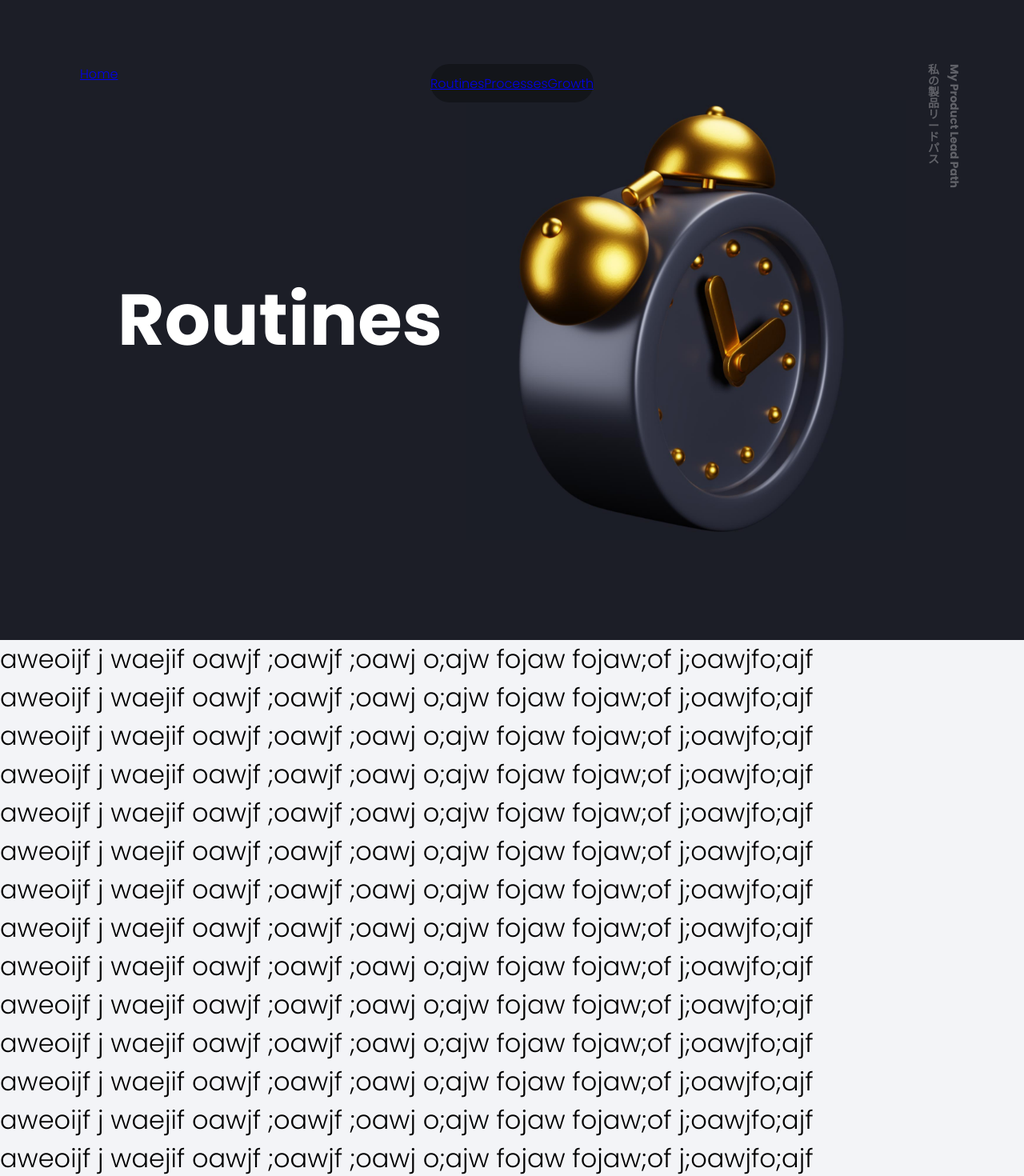
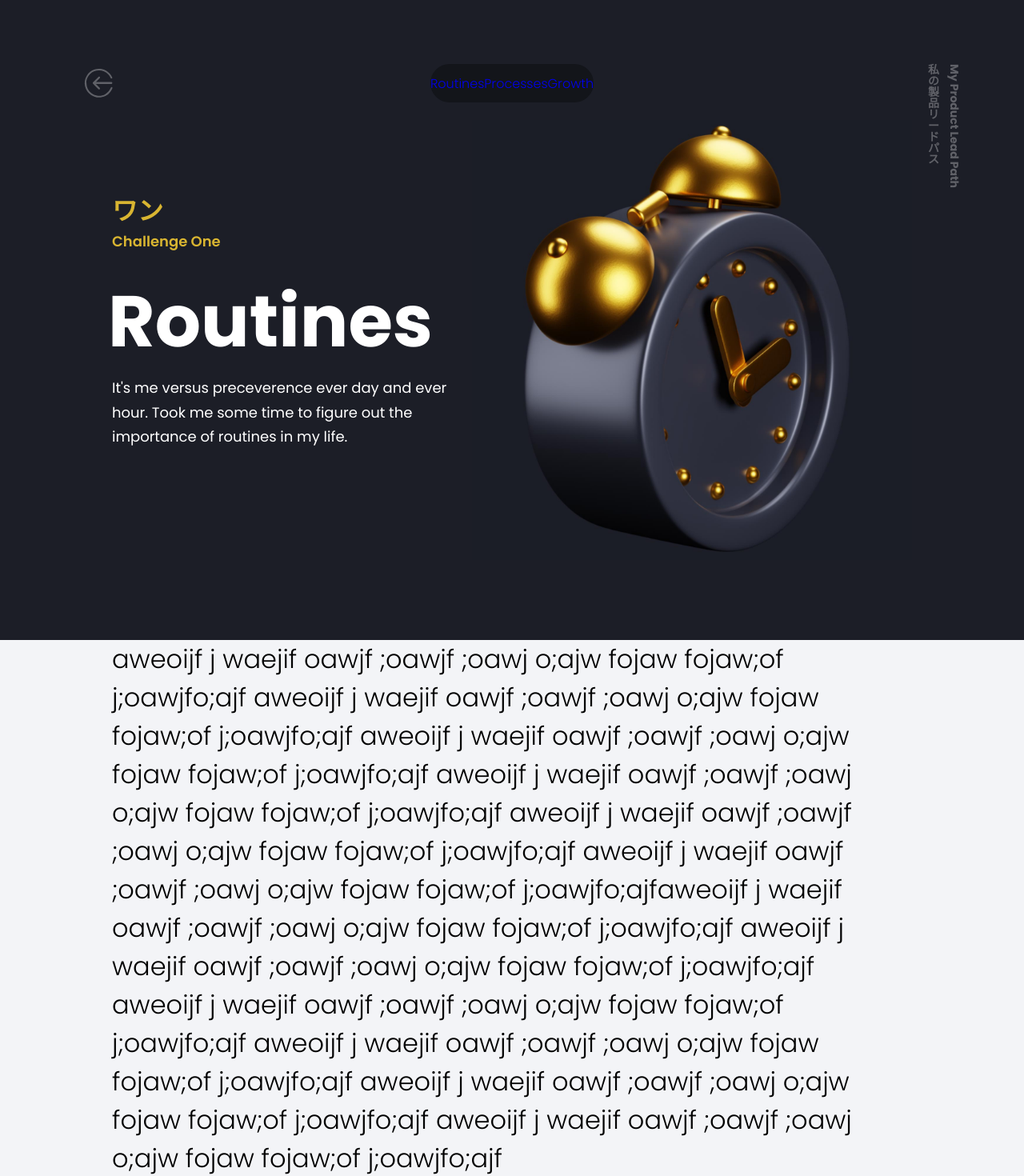
Before and after one commit to tombrewsviews/my-path, a React (Create React App) app: page /challenges/routines in a window 1280 px wide. Shown: the top 1470 px of the page at 80% size. Built offline with nearby package versions, Linux system fonts and the light colour scheme.

Commit message:
routines styling

```diff
--- a/src/pages/Challenges.js
+++ b/src/pages/Challenges.js
@@ -7,6 +7,7 @@ import "./../App.css";
 import Routines from "./Routines";
 import Processes from "./Processes";
 import Growth from "./Growth";
+import logout from "./../images/logout_w.svg";
 
 export default function Challenges() {
   return (
@@ -36,9 +37,15 @@ export default function Challenges() {
             height: "48px",
           }}
         >
-          <Link to="routines">Routines</Link>
-          <Link to="processes">Processes</Link>
-          <Link to="growth">Growth</Link>
+          <Link to="routines" style={{ textDecoration: "none" }}>
+            Routines
+          </Link>
+          <Link to="processes" style={{ textDecoration: "none" }}>
+            Processes
+          </Link>
+          <Link to="growth" style={{ textDecoration: "none" }}>
+            Growth
+          </Link>
         </div>
       </div>
       <div
@@ -49,7 +56,13 @@ export default function Challenges() {
           zIndex: 3,
         }}
       >
-        <Link to="/my-path">Home</Link>
+        <Link to="/my-path">
+          <img
+            src={logout}
+            style={{ height: "48px", width: "48px", opacity: "0.3" }}
+            alt="back"
+          />
+        </Link>
       </div>
       <div
         style={{
--- a/src/pages/Routines.js
+++ b/src/pages/Routines.js
@@ -6,7 +6,7 @@ import clock from "./../images/clock.jpg";
 
 export default function Routines() {
   return (
-    <div>
+    <div style={{ display: "flex", flexDirection: "column" }}>
       <div
         style={{
           height: "800px",
@@ -17,46 +17,70 @@ export default function Routines() {
           justifyContent: "center",
         }}
       >
-        <h1 style={{ fontSize: "90px", color: "#fff" }}>Routines</h1>
-        <img
-          src={clock}
-          style={{ width: "550px", height: "auto", marginLeft: "30px" }}
-          alt="world"
-        />
+        <div
+          style={{
+            width: "1000px",
+            justifyContent: "space-between",
+            flexDirection: "row",
+            display: "flex",
+            alignItems: "center",
+          }}
+        >
+          <div style={{ display: "flex", flexDirection: "column" }}>
+            <p style={{ color: "#D9B531", fontWeight: "600" }}>ワン</p>
+            <p
+              style={{ color: "#D9B531", fontWeight: "600", fontSize: "18px" }}
+            >
+              Challenge One
+            </p>
+            <h1
+              style={{
+                fontSize: "90px",
+                color: "#fff",
+                marginTop: "20px",
+                marginLeft: "-5px",
+              }}
+            >
+              Routines
+            </h1>
+            <p
+              style={{
+                color: "#fff",
+                fontSize: "18px",
+                fontWeight: "400",
+                marginTop: "0px",
+                lineHeight: "1.7",
+              }}
+            >
+              It's me versus preceverence ever day and ever hour. Took me some
+              time to figure out the importance of routines in my life.
+            </p>
+          </div>
+          <img
+            src={clock}
+            style={{
+              width: "550px",
+              height: "auto",
+              marginTop: "50px",
+            }}
+            alt="world"
+          />
+        </div>
       </div>
-      <p>
+      <p style={{ alignSelf: "center", width: "1000px" }}>
         aweoijf j waejif oawjf ;oawjf ;oawj o;ajw fojaw fojaw;of j;oawjfo;ajf
-        <br />
         aweoijf j waejif oawjf ;oawjf ;oawj o;ajw fojaw fojaw;of j;oawjfo;ajf
-        <br />
         aweoijf j waejif oawjf ;oawjf ;oawj o;ajw fojaw fojaw;of j;oawjfo;ajf
-        <br />
         aweoijf j waejif oawjf ;oawjf ;oawj o;ajw fojaw fojaw;of j;oawjfo;ajf
-        <br />
         aweoijf j waejif oawjf ;oawjf ;oawj o;ajw fojaw fojaw;of j;oawjfo;ajf
-        <br />
-        aweoijf j waejif oawjf ;oawjf ;oawj o;ajw fojaw fojaw;of j;oawjfo;ajf
-        <br />
-        aweoijf j waejif oawjf ;oawjf ;oawj o;ajw fojaw fojaw;of j;oawjfo;ajf
-        <br />
-        aweoijf j waejif oawjf ;oawjf ;oawj o;ajw fojaw fojaw;of j;oawjfo;ajf
-        <br />
-        aweoijf j waejif oawjf ;oawjf ;oawj o;ajw fojaw fojaw;of j;oawjfo;ajf
-        <br />
-        aweoijf j waejif oawjf ;oawjf ;oawj o;ajw fojaw fojaw;of j;oawjfo;ajf
-        <br />
-        aweoijf j waejif oawjf ;oawjf ;oawj o;ajw fojaw fojaw;of j;oawjfo;ajf
-        <br />
-        aweoijf j waejif oawjf ;oawjf ;oawj o;ajw fojaw fojaw;of j;oawjfo;ajf
-        <br />
-        aweoijf j waejif oawjf ;oawjf ;oawj o;ajw fojaw fojaw;of j;oawjfo;ajf
-        <br />
-        aweoijf j waejif oawjf ;oawjf ;oawj o;ajw fojaw fojaw;of j;oawjfo;ajf
-        <br />
-        aweoijf j waejif oawjf ;oawjf ;oawj o;ajw fojaw fojaw;of j;oawjfo;ajf
-        <br />
-        aweoijf j waejif oawjf ;oawjf ;oawj o;ajw fojaw fojaw;of j;oawjfo;ajf
-        <br />
+        aweoijf j waejif oawjf ;oawjf ;oawj o;ajw fojaw fojaw;of
+        j;oawjfo;ajfaweoijf j waejif oawjf ;oawjf ;oawj o;ajw fojaw fojaw;of
+        j;oawjfo;ajf aweoijf j waejif oawjf ;oawjf ;oawj o;ajw fojaw fojaw;of
+        j;oawjfo;ajf aweoijf j waejif oawjf ;oawjf ;oawj o;ajw fojaw fojaw;of
+        j;oawjfo;ajf aweoijf j waejif oawjf ;oawjf ;oawj o;ajw fojaw fojaw;of
+        j;oawjfo;ajf aweoijf j waejif oawjf ;oawjf ;oawj o;ajw fojaw fojaw;of
+        j;oawjfo;ajf aweoijf j waejif oawjf ;oawjf ;oawj o;ajw fojaw fojaw;of
+        j;oawjfo;ajf
       </p>
     </div>
   );
```
Also changed, not shown: src/images/logout_w.svg (added).
